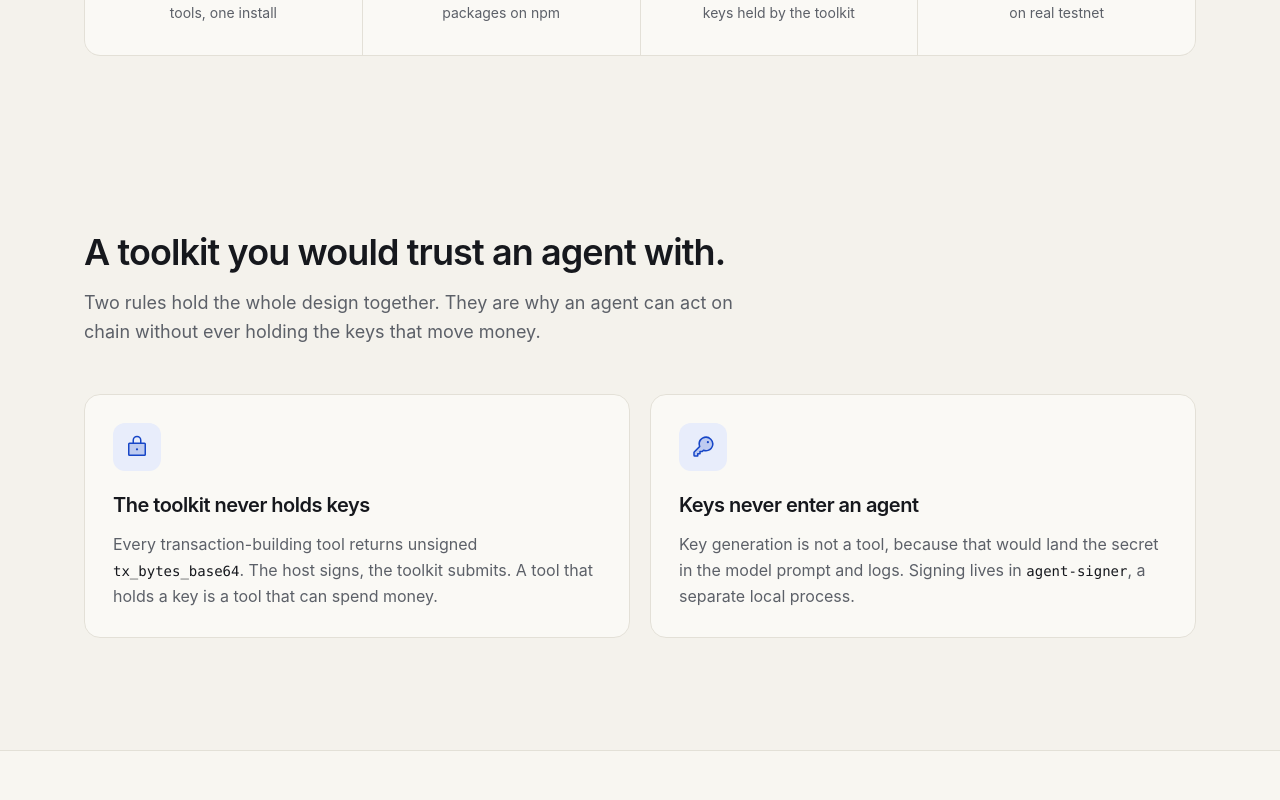
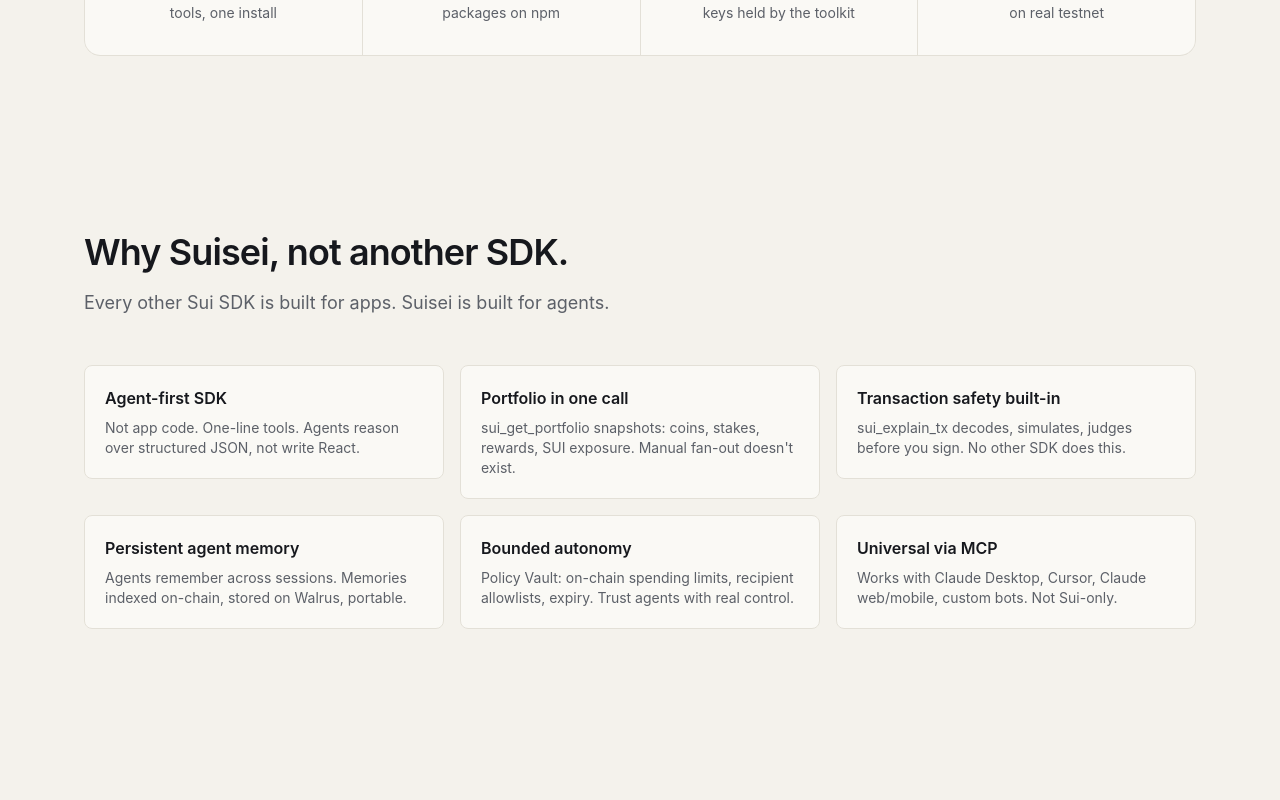
Before and after one commit to Eienel/suisei, a Next.js app in the folder web/: page / in a window 1280 px wide. Shown: the part 1040-1840 px from the top of the page. Built offline with nearby package versions, Linux system fonts and the light colour scheme.

Commit message:
Add 'Why Suisei' moat section to hero page - shows competitive advantages upfront

```diff
--- a/web/app/page.tsx
+++ b/web/app/page.tsx
@@ -35,6 +35,7 @@ export default function Page() {
         <Hero />
         <Clients />
         <Stats />
+        <Moat />
         <Security />
         <Flow />
         <Tools />
@@ -162,6 +163,59 @@ function Stats() {
             <p className="mt-2 text-sm text-muted">{s.label}</p>
           </div>
         ))}
+      </div>
+    </section>
+  );
+}
+
+function Moat() {
+  return (
+    <section className="mx-auto max-w-6xl px-5 py-20 md:py-28">
+      <Reveal>
+        <h2 className="max-w-2xl text-3xl font-semibold tracking-tight md:text-4xl">
+          Why Suisei, not another SDK.
+        </h2>
+        <p className="mt-4 max-w-2xl text-lg leading-relaxed text-muted">
+          Every other Sui SDK is built for apps. Suisei is built for agents.
+        </p>
+      </Reveal>
+      <div className="mt-12 grid grid-cols-1 gap-4 md:grid-cols-3">
+        <Reveal>
+          <div className="rounded-lg border border-line bg-paper-raised p-5">
+            <p className="font-semibold text-ink">Agent-first SDK</p>
+            <p className="mt-2 text-sm text-muted">Not app code. One-line tools. Agents reason over structured JSON, not write React.</p>
+          </div>
+        </Reveal>
+        <Reveal delay={45}>
+          <div className="rounded-lg border border-line bg-paper-raised p-5">
+            <p className="font-semibold text-ink">Portfolio in one call</p>
+            <p className="mt-2 text-sm text-muted">sui_get_portfolio snapshots: coins, stakes, rewards, SUI exposure. Manual fan-out doesn't exist.</p>
+          </div>
+        </Reveal>
+        <Reveal delay={90}>
+          <div className="rounded-lg border border-line bg-paper-raised p-5">
+            <p className="font-semibold text-ink">Transaction safety built-in</p>
+            <p className="mt-2 text-sm text-muted">sui_explain_tx decodes, simulates, judges before you sign. No other SDK does this.</p>
+          </div>
+        </Reveal>
+        <Reveal delay={135}>
+          <div className="rounded-lg border border-line bg-paper-raised p-5">
+            <p className="font-semibold text-ink">Persistent agent memory</p>
+            <p className="mt-2 text-sm text-muted">Agents remember across sessions. Memories indexed on-chain, stored on Walrus, portable.</p>
+          </div>
+        </Reveal>
+        <Reveal delay={180}>
+          <div className="rounded-lg border border-line bg-paper-raised p-5">
+            <p className="font-semibold text-ink">Bounded autonomy</p>
+            <p className="mt-2 text-sm text-muted">Policy Vault: on-chain spending limits, recipient allowlists, expiry. Trust agents with real control.</p>
+          </div>
+        </Reveal>
+        <Reveal delay={225}>
+          <div className="rounded-lg border border-line bg-paper-raised p-5">
+            <p className="font-semibold text-ink">Universal via MCP</p>
+            <p className="mt-2 text-sm text-muted">Works with Claude Desktop, Cursor, Claude web/mobile, custom bots. Not Sui-only.</p>
+          </div>
+        </Reveal>
       </div>
     </section>
   );
```
